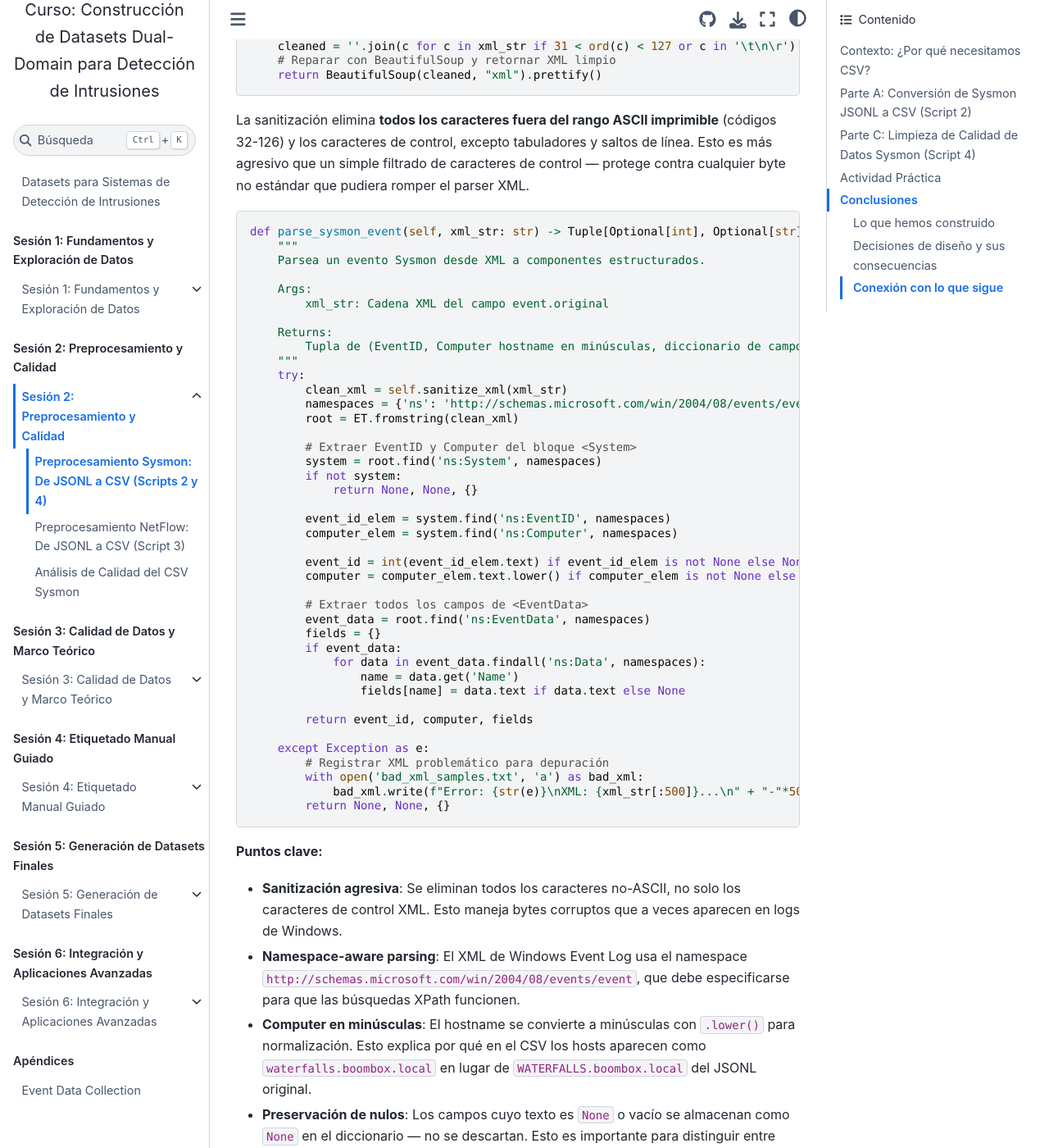
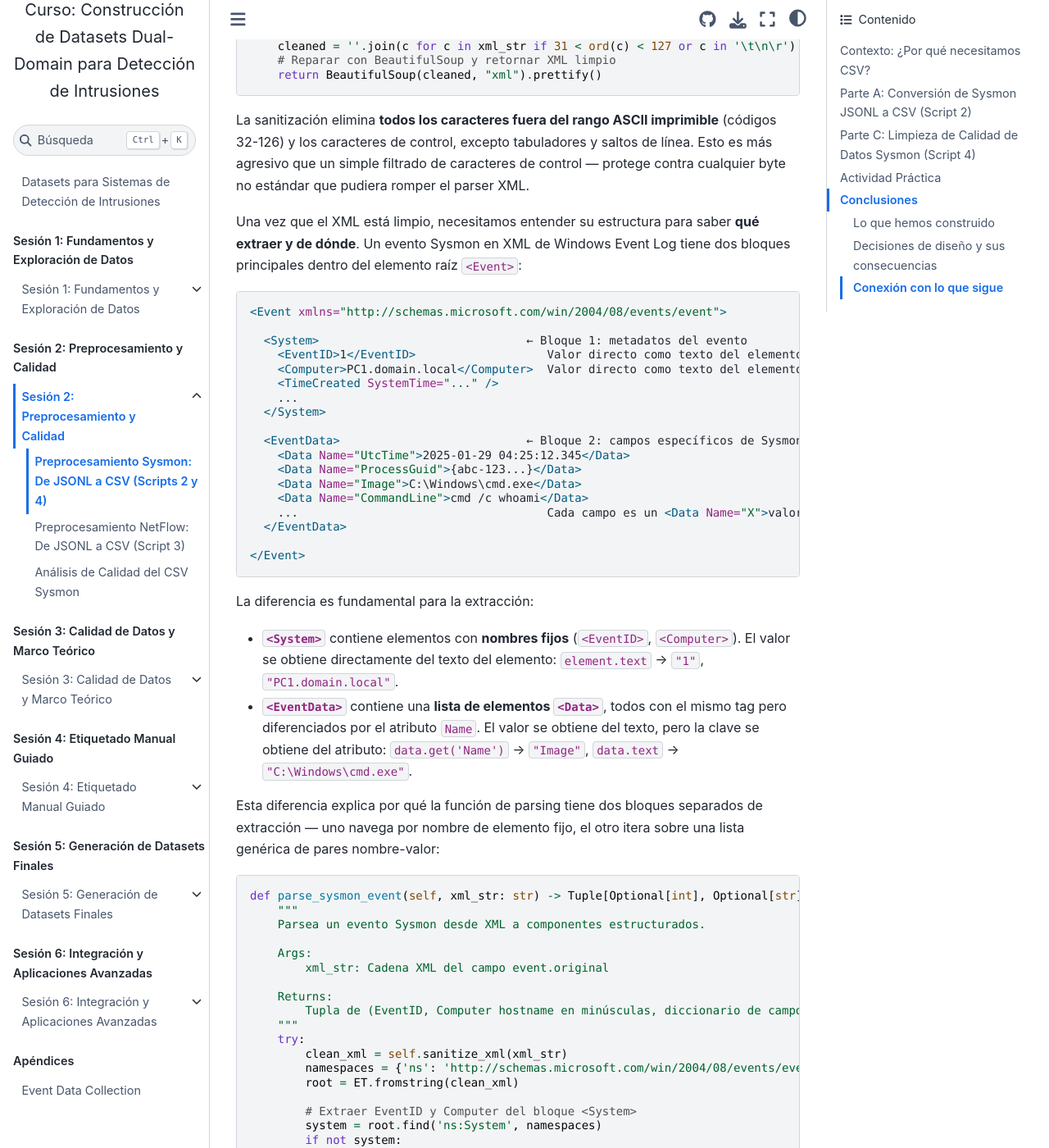
Before and after one commit to ollerenac/curso2026, a Jupyter Book: the page built from sesion-2/1-preprocesamiento-sysmon.md, in a window 1280 px wide and 1400 px high, scrolled down 6976 px. Shown: the whole window at 82% size. Built offline with Jupyter Book 1.0.4 settings and Sphinx 7.4.7 and the Sphinx Book theme 1.1.4, drawn with Linux system fonts in a browser that asks for light colours; some of the changed text lies outside the part shown.

Commit message:
Add XML structure explanation for Sysmon two-level field extraction
Co-Authored-By: Claude Opus 4.6 <noreply@anthropic.com>

````diff
--- a/sesion-2/1-preprocesamiento-sysmon.md
+++ b/sesion-2/1-preprocesamiento-sysmon.md
@@ -246,6 +246,36 @@ def sanitize_xml(self, xml_str: str) -> str:
 
 La sanitización elimina **todos los caracteres fuera del rango ASCII imprimible** (códigos 32-126) y los caracteres de control, excepto tabuladores y saltos de línea. Esto es más agresivo que un simple filtrado de caracteres de control — protege contra cualquier byte no estándar que pudiera romper el parser XML.
 
+Una vez que el XML está limpio, necesitamos entender su estructura para saber **qué extraer y de dónde**. Un evento Sysmon en XML de Windows Event Log tiene dos bloques principales dentro del elemento raíz `<Event>`:
+
+```xml
+<Event xmlns="http://schemas.microsoft.com/win/2004/08/events/event">
+
+  <System>                              ← Bloque 1: metadatos del evento
+    <EventID>1</EventID>                   Valor directo como texto del elemento
+    <Computer>PC1.domain.local</Computer>  Valor directo como texto del elemento
+    <TimeCreated SystemTime="..." />
+    ...
+  </System>
+
+  <EventData>                           ← Bloque 2: campos específicos de Sysmon
+    <Data Name="UtcTime">2025-01-29 04:25:12.345</Data>
+    <Data Name="ProcessGuid">{abc-123...}</Data>
+    <Data Name="Image">C:\Windows\cmd.exe</Data>
+    <Data Name="CommandLine">cmd /c whoami</Data>
+    ...                                    Cada campo es un <Data Name="X">valor</Data>
+  </EventData>
+
+</Event>
+```
+
+La diferencia es fundamental para la extracción:
+
+- **`<System>`** contiene elementos con **nombres fijos** (`<EventID>`, `<Computer>`). El valor se obtiene directamente del texto del elemento: `element.text` → `"1"`, `"PC1.domain.local"`.
+- **`<EventData>`** contiene una **lista de elementos `<Data>`**, todos con el mismo tag pero diferenciados por el atributo `Name`. El valor se obtiene del texto, pero la clave se obtiene del atributo: `data.get('Name')` → `"Image"`, `data.text` → `"C:\Windows\cmd.exe"`.
+
+Esta diferencia explica por qué la función de parsing tiene dos bloques separados de extracción — uno navega por nombre de elemento fijo, el otro itera sobre una lista genérica de pares nombre-valor:
+
 ```python
 def parse_sysmon_event(self, xml_str: str) -> Tuple[Optional[int], Optional[str], Dict]:
     """
@@ -290,12 +320,13 @@ def parse_sysmon_event(self, xml_str: str) -> Tuple[Optional[int], Optional[str]
         return None, None, {}
 ```
 
-**Puntos clave:**
-- **Sanitización agresiva**: Se eliminan todos los caracteres no-ASCII, no solo los caracteres de control XML. Esto maneja bytes corruptos que a veces aparecen en logs de Windows.
-- **Namespace-aware parsing**: El XML de Windows Event Log usa el namespace `http://schemas.microsoft.com/win/2004/08/events/event`, que debe especificarse para que las búsquedas XPath funcionen.
-- **Computer en minúsculas**: El hostname se convierte a minúsculas con `.lower()` para normalización. Esto explica por qué en el CSV los hosts aparecen como `waterfalls.boombox.local` en lugar de `WATERFALLS.boombox.local` del JSONL original.
-- **Preservación de nulos**: Los campos cuyo texto es `None` o vacío se almacenan como `None` en el diccionario — no se descartan. Esto es importante para distinguir entre "campo presente pero vacío" y "campo ausente".
-- **Logging de errores**: Los eventos con XML que falla el parsing se registran en `bad_xml_samples.txt` para depuración posterior.
+**Puntos clave del código:**
+- **Namespace obligatorio**: Todas las llamadas a `find()` y `findall()` requieren el prefijo `ns:` porque el XML de Windows Event Log declara el namespace `http://schemas.microsoft.com/win/2004/08/events/event`. Sin el diccionario `namespaces`, las búsquedas no encontrarían ningún elemento.
+- **`<System>` → acceso directo**: `system.find('ns:EventID')` localiza un elemento con nombre fijo. Su valor se lee con `.text` y se convierte a entero.
+- **`<EventData>` → iteración genérica**: `event_data.findall('ns:Data')` devuelve *todos* los elementos `<Data>` sin importar cuántos haya. El nombre del campo se obtiene del atributo `Name` con `.get('Name')`, y el valor del texto del elemento.
+- **Computer en minúsculas**: El hostname se normaliza con `.lower()`. Esto explica por qué en el CSV los hosts aparecen como `waterfalls.boombox.local` en lugar de `WATERFALLS.boombox.local` del JSONL original.
+- **Preservación de nulos**: Los campos cuyo texto es `None` o vacío se almacenan como `None` — no se descartan. Esto permite distinguir entre "campo presente pero vacío" y "campo ausente".
+- **Logging de errores**: Los eventos con XML que falla el parsing se registran en `bad_xml_samples.txt` para depuración posterior, en lugar de abortar la ejecución.
 
 ### Esquema por EventID
 
````
